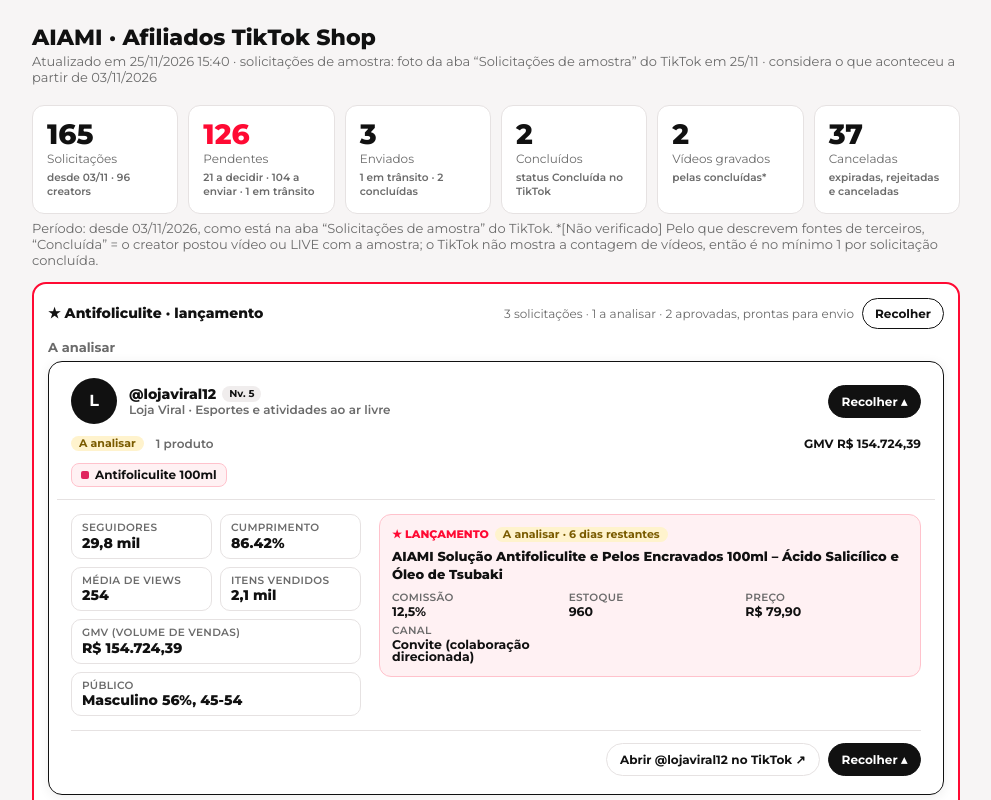
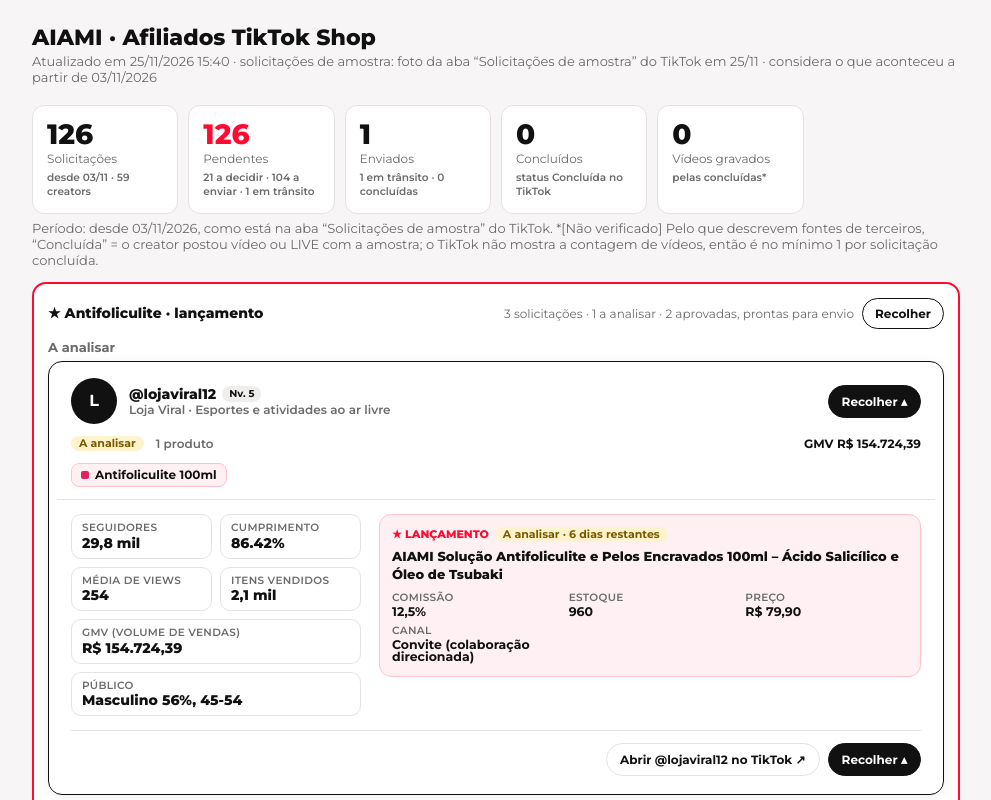
Before and after one commit to lucasmoraesc98-creator/aiami-afiliados-dashboard, a plain HTML site: page index.html in a window 1280 px wide. Shown: the top 800 px of the page, without its empty margins (144-1135 px from the left). Drawn offline with Linux system fonts and the light colour scheme.

Commit message:
Remove canceladas e concluídas fora do período dos convites
Co-Authored-By: Claude Sonnet 5.5 <noreply@anthropic.com>
Claude-Session: https://claude.ai/code/session_01EXL8xA3xLdiziUrMAgzhAv

```diff
--- a/index.html
+++ b/index.html
@@ -231,9 +231,9 @@ Qualquer dúvida, é só chamar por aqui. Obrigada pela parceria! ✨`;
 
 const LS={g(k){try{return localStorage.getItem(k)}catch(e){return null}},s(k,v){try{localStorage.setItem(k,v)}catch(e){}}};
 // ===== SOLICITAÇÕES DE AMOSTRA (dados coletados da aba "Solicitações de amostra" do TikTok Shop) =====
-// Projeto começa no convite Inauguração AIAMI (03/11): Enviadas/Concluídas antigas (sem vínculo com os convites) ficam de fora
-const KEEP_EC=new Set(['lethyindica_','brunasssmaranhao','debora_dascalakis']);
-SOLD.SOL=SOLD.SOL.filter(a=>!(a[1]==='E'||a[1]==='C')||KEEP_EC.has(a[0]));
+// Projeto começa no convite Inauguração AIAMI (03/11). Fora do período/sem vínculo com os convites: todas as Canceladas/Expiradas/Rejeitadas, todas as Concluídas e Enviadas antigas
+const KEEP_E=new Set(['lethyindica_']);
+SOLD.SOL=SOLD.SOL.filter(a=>a[1]==='A'||a[1]==='P'||(a[1]==='E'&&KEEP_E.has(a[0])));
 const SOLR=SOLD.SOL.map(a=>({u:a[0],s:a[1],p:a[2],c:a[3],cm:a[4],t:a[5],g:a[6],ap:a[7]}));
 const NPN=SOLD.PN,CRD=SOLD.CR,ANTI=8;
 const ABR=['Kit Sérum Cílios + Antifrizz','Sérum Prohairin 8ml','Antifrizz 8ml','Gel Fixador Sobrancelhas','Sabonete Cílios','Sabonete Antiacne','Kit Brow Lamination + Sérum','Kit 2 Séruns + Gel','Antifoliculite 100ml','Creme Hidratante 180g','Kit 3x Antifrizz'];
@@ -246,7 +246,7 @@ const esc=s=>String(s==null?'':s).replace(/&/g,'&amp;').replace(/</g,'&lt;');
 const cS=(s,l)=>(l||SOLR).filter(r=>r.s===s).length;
 // KPIs (desde 03/11)
 (function(){const nc=new Set(SOLR.map(r=>r.u)).size,pend=cS('A')+cS('P')+cS('E');
- const K=[['Solicitações',SOLR.length,'desde 03/11 · '+nc+' creators',''],['Pendentes',pend,cS('A')+' a decidir · '+cS('P')+' a enviar · '+cS('E')+' em trânsito','hl'],['Enviados',cS('E')+cS('C'),cS('E')+' em trânsito · '+cS('C')+' concluídas',''],['Concluídos',cS('C'),'status Concluída no TikTok',''],['Vídeos gravados',cS('C'),'pelas concluídas*',''],['Canceladas',cS('X'),'expiradas, rejeitadas e canceladas','']];
+ const K=[['Solicitações',SOLR.length,'desde 03/11 · '+nc+' creators',''],['Pendentes',pend,cS('A')+' a decidir · '+cS('P')+' a enviar · '+cS('E')+' em trânsito','hl'],['Enviados',cS('E')+cS('C'),cS('E')+' em trânsito · '+cS('C')+' concluídas',''],['Concluídos',cS('C'),'status Concluída no TikTok',''],['Vídeos gravados',cS('C'),'pelas concluídas*','']];
  $('kpi2').innerHTML=K.map(k=>`<div class="k ${k[3]}"><b>${k[1]}</b><span>${k[0]}</span><small>${k[2]}</small></div>`).join('');
  $('kpinote').innerHTML='Período: desde 03/11/2026, como está na aba “Solicitações de amostra” do TikTok. *[Não verificado] Pelo que descrevem fontes de terceiros, “Concluída” = o creator postou vídeo ou LIVE com a amostra; o TikTok não mostra a contagem de vídeos, então é no mínimo 1 por solicitação concluída.'})();
 function stChip(r){
```
